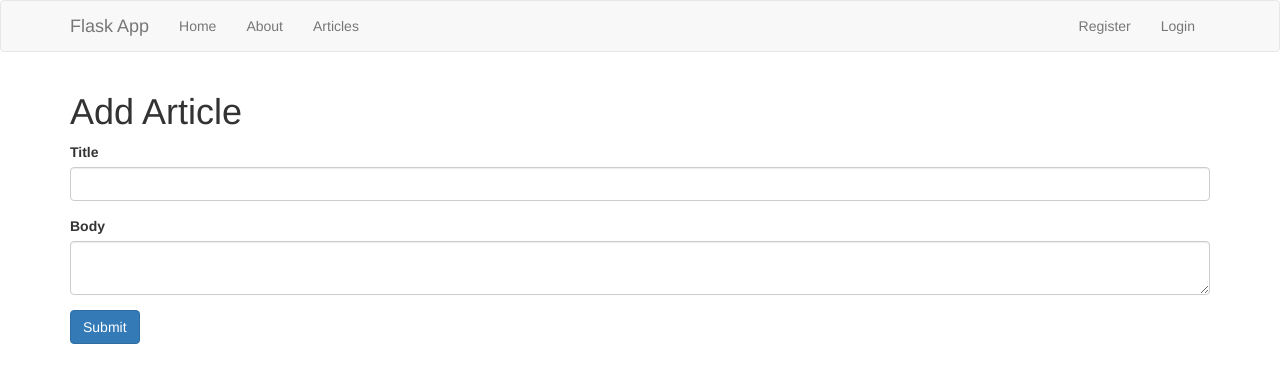
After one commit to zgallagher08/flask_app, a Flask app: template templates/add_article.html in a window 1280 px wide. The commit adds this page. Shown: the top 383 px of the page. Run offline with Flask 2, Linux system fonts and the light colour scheme; the template is opened without the code that fills it: values that come from a table or form of the project are taken from there, others are empty; some libraries are stand-ins or nearby versions.

Commit message:
Dashboard and adding/viewing articles

```diff
--- a/app.py
+++ b/app.py
@@ -1,5 +1,4 @@
 from flask import Flask, render_template, flash, redirect, url_for, session, request, logging
-from data import Articles
 # from flask_mysqldb import MySQL
 from wtforms import Form, StringField, TextAreaField, PasswordField, validators
 from passlib.hash import sha256_crypt
@@ -17,8 +16,6 @@ app.config['MySQL_CURSORCLASS'] = 'DictCursor'
 # init MySQL
 # mysql = MySQL(app)
 
-Articles = Articles()
-
 # Index
 @app.route('/')
 def index():
@@ -32,13 +29,32 @@ def about():
 # Articles
 @app.route('/articles')
 def articles():
-  return render_template('articles.html', articles = Articles)
+  cur = mysql.connection.cursor()
+
+  result = cur.execute('SELECT * FROM articles')
+
+  articles = cur.fetchall()
+
+  if result > 0:
+    return render_template('articles.html', articles=articles)
+  else:
+    msg = 'No articles found'
+    return render_template('articles.html', msg=msg)
+
+  cur.close()
 
 # Single Article
 @app.route('/article/<string:id>')
 def article(id):
-  return render_template('article.html', id = id)
+  cur = mysql.connection.cursor()
 
+  result = cur.execute('SELECT * FROM articles WHERE id = %s', [id])
+
+  article = cur.fetchone()
+
+  return render_template('article.html', article=article)
+
+# Register User Form
 class RegisterForm(Form):
   name = StringField('Name', [validators.Length(min=1, max=50)])
   username = StringField('Username', [validators.Length(min=4, max=25)])
@@ -127,6 +143,7 @@ def is_logged_in(f):
 
 # Logout
 app.route('/logout')
+# @is_logged_in
 def logout():
   session.clear()
   flash('You are now logged out', 'success')
@@ -136,7 +153,45 @@ def logout():
 app.route('/dashboard')
 # @is_logged_in
 def dashboard():
-  return render_template('dashboard.html')
+  cur = mysql.connection.cursor()
+
+  result = cur.execute('SELECT * FROM articles')
+
+  articles = cur.fetchall()
+
+  if result > 0:
+    return render_template('dashboard.html', articles=articles)
+  else:
+    msg = 'No articles found'
+    return render_template('dashboard.html', msg=msg)
+
+  cur.close()
+
+# Add Article Form
+class ArticleForm(Form):
+  title = StringField('Title', [validators.Length(min=1, max=200)])
+  body = TextAreaField('Body', [validators.Length(min=30)])
+
+# Dashboard
+app.route('/add_article', methods=['GET', 'POST'])
+# @is_logged_in
+def add_article():
+  form = ArticleForm(request.form)
+  if request.method == 'POST' and form.validate():
+    title = form.title.data
+    body = form.body.data
+
+    cur = mysql.connection.cursor()
+
+    cur.execute('INSERT INTO articles(title, body, author) VALUES (%s, %s, %s)', (title, body, session['username']))
+
+    mysql.connection.commit()
+
+    cur.close()
+
+    flash('Article created', 'success')
+    return redirect(url_for('dashboard'))
+  return render_template('add_article.html', form=form)
 
 if __name__ == '__main__':
   app.secret_key='temp'
--- /dev/null
+++ b/templates/add_article.html
@@ -0,0 +1,15 @@
+{% extends 'layout.html' %}
+
+{% block body %}
+  <h1>Add Article</h1>
+  {% from "includes/_formhelpers.html" import render_field %}
+  <form method="POST" action="">
+    <div class="form-group">
+      {{render_field(form.title, class_='form-control')}}
+    </div>
+    <div class="form-group">
+      {{render_field(form.body, class_='form-control', id='editor')}}
+    </div>
+    <p><input type="submit" class="btn btn-primary" value="Submit"></p>
+  </form>
+{% endblock %}
--- a/templates/home.html
+++ b/templates/home.html
@@ -4,5 +4,9 @@
   <div class="jumbotron text-center">
     <h1>Welcome to FlaskApp</h1>
     <p class="lead">Built with Python Flask framework</p>
+    {% if session.logged_in == NULL %}
+      <a href="/register" class="btn btn-primary btn-lg">Register</a>
+      <a href="/login" class="btn btn-success btn-lg">Login</a>
+    {% endif %}
   </div>
 {% endblock %}
--- a/templates/layout.html
+++ b/templates/layout.html
@@ -13,5 +13,9 @@
   </div>
 
   <script src="https://stackpath.bootstrapcdn.com/bootstrap/3.3.7/css/bootstrap.min.css"></script>
+  <script src="https://cdn.ckeditor.com/4.6.2/basic/ckeditor.js"></script>
+  <script type="text/javascript">
+    CKEDITOR.replace('editor')
+  </script>
 </body>
 </html>
```
Also changed, not shown: data.py (deleted, +0 -25 lines), db_setup.py (added, +13 -0 lines), templates/article.html (+6 -1 lines), templates/dashboard.html (+22 -1 lines).
